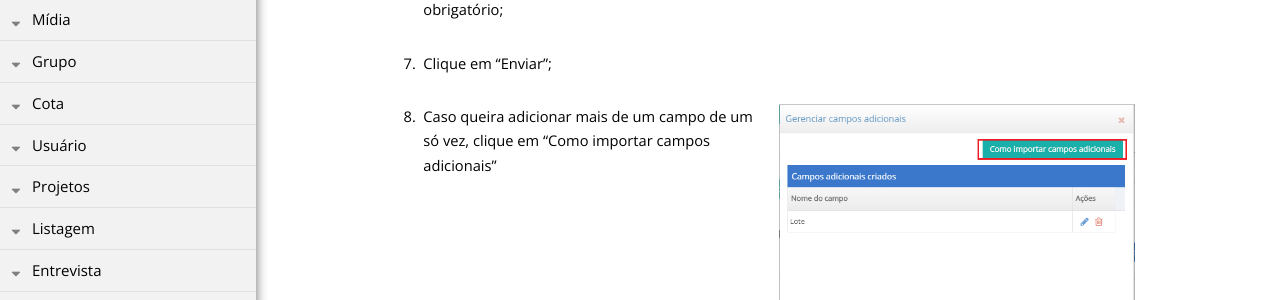
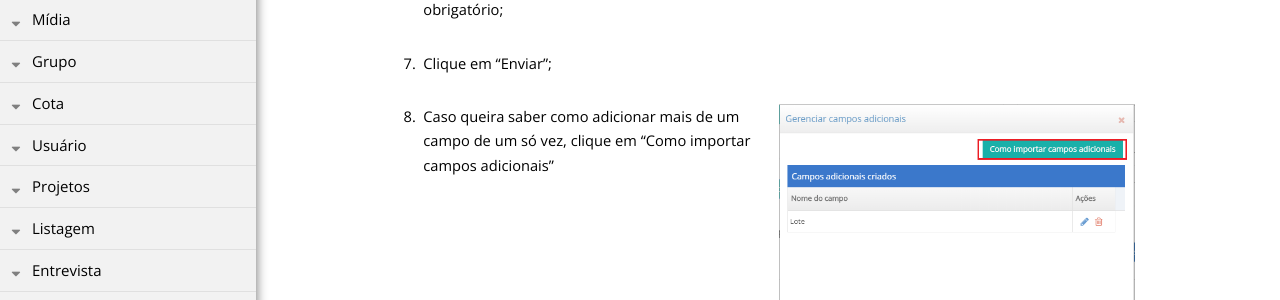
Before and after one commit to rogerio-figueiredo-hsr/hsrtechonline.github.io, a Jekyll site: the page built from _posts/2020-02-07-adicionar-listagem-novo.md, in a window 1280 px wide and 900 px high, scrolled down 3654 px. Shown: the part 469-769 px from the top of the window. Built offline with Jekyll 4.4.1, drawn with Linux system fonts in a browser that asks for light colours.

Commit message:
adicionar listagem novo

```diff
--- a/_posts/2020-02-07-adicionar-listagem-novo.md
+++ b/_posts/2020-02-07-adicionar-listagem-novo.md
@@ -99,7 +99,7 @@ pasta: "Listagem"
 <div class="row" markdown="1">
 <div class="6u 12u$(small)" markdown="1">
 {:start="8"}
-8. Caso queira adicionar mais de um campo de um só vez, clique em "Como importar campos adicionais"
+8. Caso queira saber como adicionar mais de um campo de um só vez, clique em "Como importar campos adicionais"
 </div>
 <div class="6u 12u$(small)" markdown="1">
 ![Imagem de apoio 13]({{ "/assets/img/instrucoes-listagem-04.png" | prepend: site.baseurl }})
```
